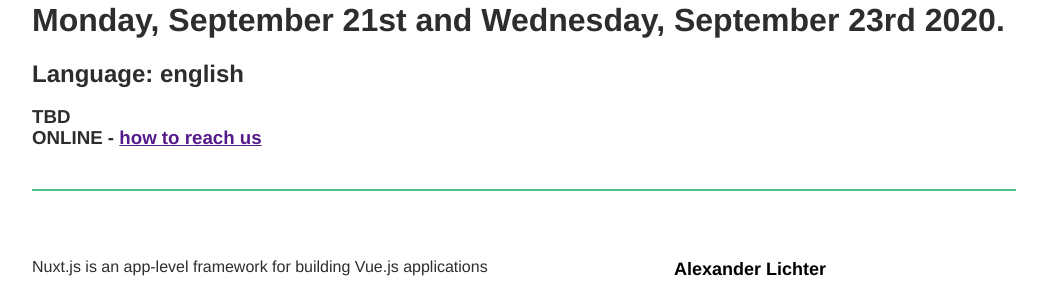
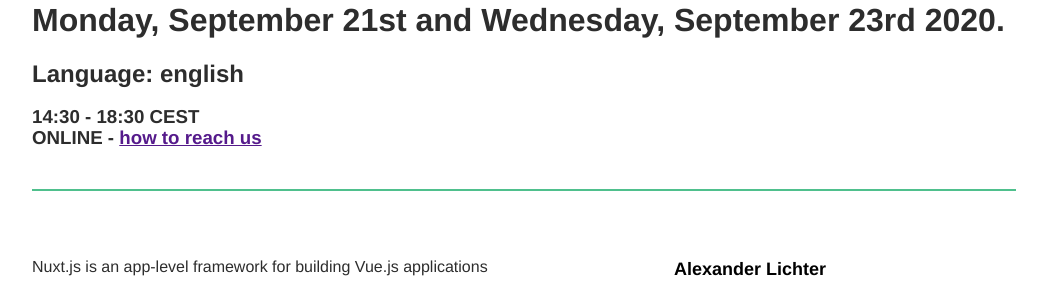
Before and after one commit to giuliatosato/2020.vueday.it, a Jekyll site: the page built from workshops/nuxtjs-the-beginners-workshop.html, in a window 1280 px wide and 900 px high, scrolled down 667 px. Shown: the part 154-436 px from the top of the window, without its empty margins (116-1163 px from the left). Built offline with Jekyll 4.4.1, drawn with Linux system fonts in a browser that asks for light colours; some web fonts are replaced; comment, search, counter and statistics services are not loaded.

Commit message:
added ws time

```diff
--- a/_data/workshops.yml
+++ b/_data/workshops.yml
@@ -3,7 +3,7 @@
     slug: nuxtjs-the-beginners-workshop
     title: Nuxt.js - The Beginners Workshop
     when: Monday, September 21st and Wednesday, September 23rd 2020.
-    timetable: TBD
+    timetable: 14:30 - 18:30 CEST
     where: ONLINE
     map:
     tickets: https://vueday-2020.eventbrite.com/
```
